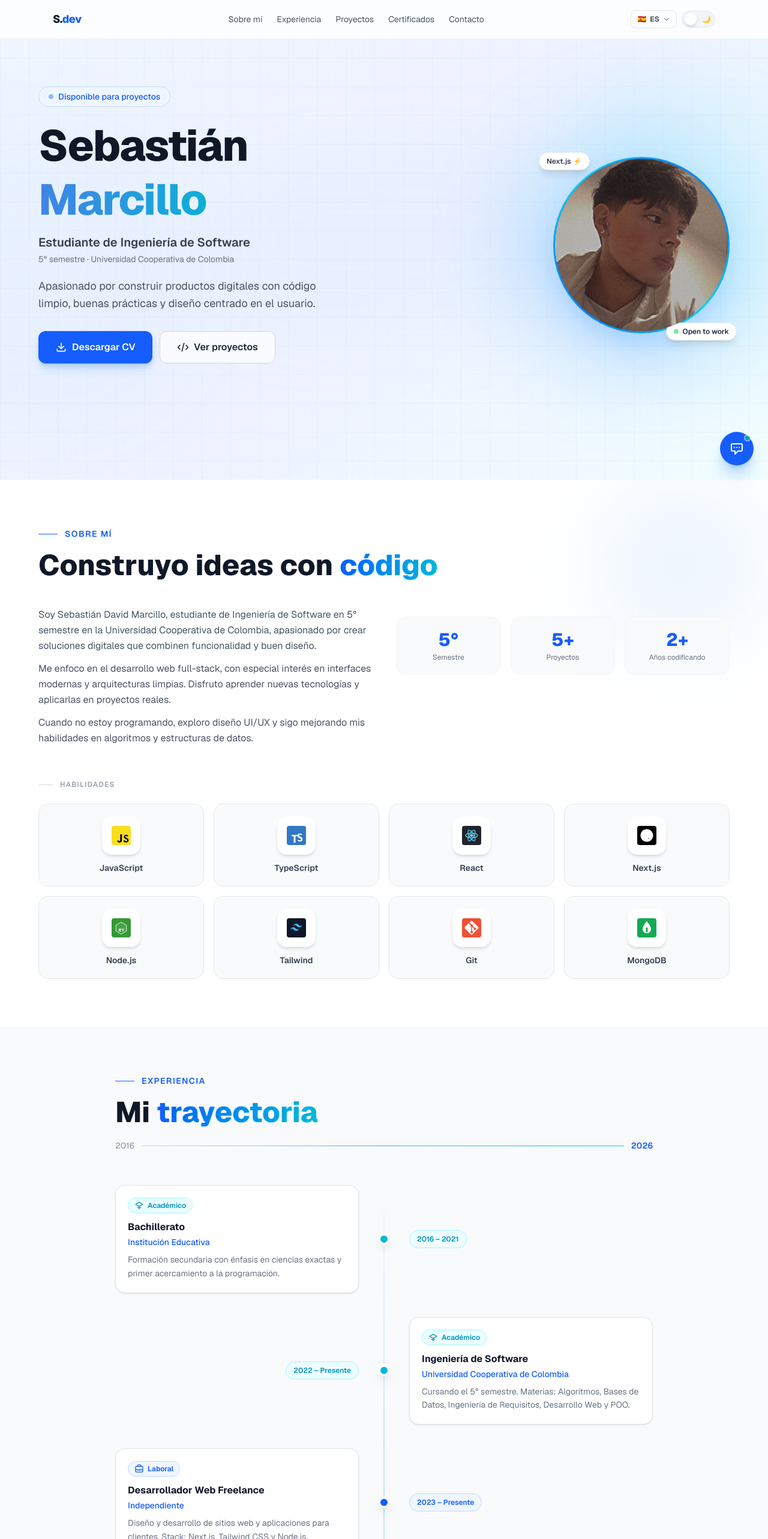
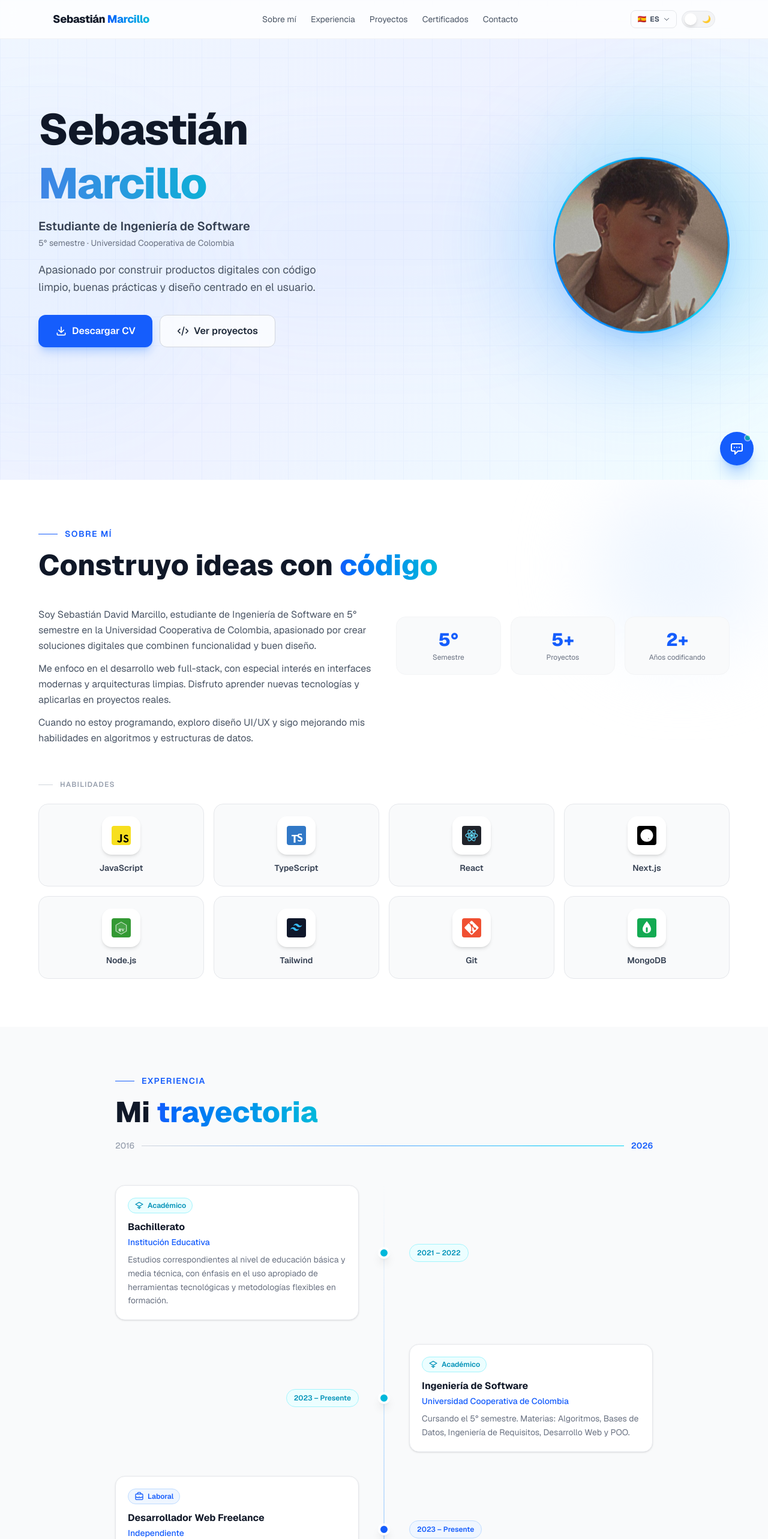
Before and after one commit to sebastiandavid98/portfolio-nextjs-sebastian, a Next.js app: page / in a window 1280 px wide. Shown: the top 2566 px of the page at 60% size. Built offline with nearby package versions, Linux system fonts and the light colour scheme.

Commit message:
fix: eliminar badge, open to work, Next.js pill del Hero y reemplazar S.dev en Navbar

```diff
--- a/app/components/Navbar.tsx
+++ b/app/components/Navbar.tsx
@@ -30,7 +30,7 @@ export default function Navbar() {
     <header className="fixed top-0 left-0 right-0 z-50 bg-white/80 dark:bg-slate-900/80 backdrop-blur-md border-b border-gray-200/50 dark:border-slate-700/50">
       <div className="max-w-6xl mx-auto px-6 h-16 flex items-center justify-between">
         <a href="#" className="font-extrabold text-lg text-gray-900 dark:text-white tracking-tight">
-          S.<span className="text-blue-600">dev</span>
+          Sebastián <span className="text-transparent bg-clip-text bg-gradient-to-r from-blue-600 to-cyan-500">Marcillo</span>
         </a>
 
         {/* Desktop nav */}
--- a/app/sections/Experience.tsx
+++ b/app/sections/Experience.tsx
@@ -6,8 +6,8 @@ type Item = { title: string; place: string; date: string; description: string; t
 
 const items: Record<string, Item[]> = {
   es: [
-    { type: "academic", title: "Bachillerato", place: "Institución Educativa", date: "2016 – 2021", description: "Formación secundaria con énfasis en ciencias exactas y primer acercamiento a la programación." },
-    { type: "academic", title: "Ingeniería de Software", place: "Universidad Cooperativa de Colombia", date: "2022 – Presente", description: "Cursando el 5° semestre. Materias: Algoritmos, Bases de Datos, Ingeniería de Requisitos, Desarrollo Web y POO." },
+    { type: "academic", title: "Bachillerato", place: "Institución Educativa", date: "2021 – 2022", description: "Estudios correspondientes al nivel de educación básica y media técnica, con énfasis en el uso apropiado de herramientas tecnológicas y metodologías flexibles en formación." },
+    { type: "academic", title: "Ingeniería de Software", place: "Universidad Cooperativa de Colombia", date: "2023 – Presente", description: "Cursando el 5° semestre. Materias: Algoritmos, Bases de Datos, Ingeniería de Requisitos, Desarrollo Web y POO." },
     { type: "work", title: "Desarrollador Web Freelance", place: "Independiente", date: "2023 – Presente", description: "Diseño y desarrollo de sitios web y aplicaciones para clientes. Stack: Next.js, Tailwind CSS y Node.js." },
     { type: "work", title: "2° Seminario Nacional de Ing. de Software", place: "Universidad Cooperativa de Colombia", date: "Mayo 2025", description: "Participación en el seminario nacional con duración de 8 horas. Sede Pasto." },
     { type: "work", title: "3° Seminario Nacional de Ing. de Software", place: "Universidad Cooperativa de Colombia", date: "Octubre 2025", description: "Participación en el seminario nacional con duración de 8 horas. Sede Pasto." },
--- a/app/sections/Hero.tsx
+++ b/app/sections/Hero.tsx
@@ -31,14 +31,6 @@ export default function Hero() {
 
         {/* ── Text content ── */}
         <div className="flex-1 text-center md:text-left">
-
-          {/* Badge */}
-          <div className="animate-fade-up delay-100">
-            <span className="inline-flex items-center gap-2 bg-blue-50 dark:bg-blue-500/10 text-blue-600 dark:text-blue-400 border border-blue-200 dark:border-blue-500/30 text-sm font-medium px-4 py-1.5 rounded-full mb-5">
-              <span className="w-2 h-2 rounded-full bg-blue-500 animate-pulse" />
-              {t.hero.badge}
-            </span>
-          </div>
 
           {/* Name */}
           <h1 className="animate-fade-up delay-200 text-5xl sm:text-6xl lg:text-7xl font-extrabold text-gray-900 dark:text-white leading-tight tracking-tight mb-3">
@@ -113,16 +105,6 @@ export default function Hero() {
               </div>
             </div>
 
-            {/* Open to work badge */}
-            <div className="animate-fade-in delay-700 absolute -bottom-3 -right-3 flex items-center gap-1.5 bg-white dark:bg-slate-800 border border-gray-200 dark:border-slate-700 text-gray-800 dark:text-slate-200 text-xs font-semibold px-3 py-1.5 rounded-full shadow-lg">
-              <span className="w-2 h-2 rounded-full bg-green-500 animate-pulse" />
-              {t.hero.openToWork}
-            </div>
-
-            {/* Floating tech pill */}
-            <div className="animate-fade-in delay-600 absolute -top-2 -left-6 bg-white dark:bg-slate-800 border border-gray-200 dark:border-slate-700 text-xs font-semibold px-3 py-1.5 rounded-full shadow-lg text-gray-700 dark:text-slate-300">
-              Next.js ⚡
-            </div>
           </div>
         </div>
 
```
